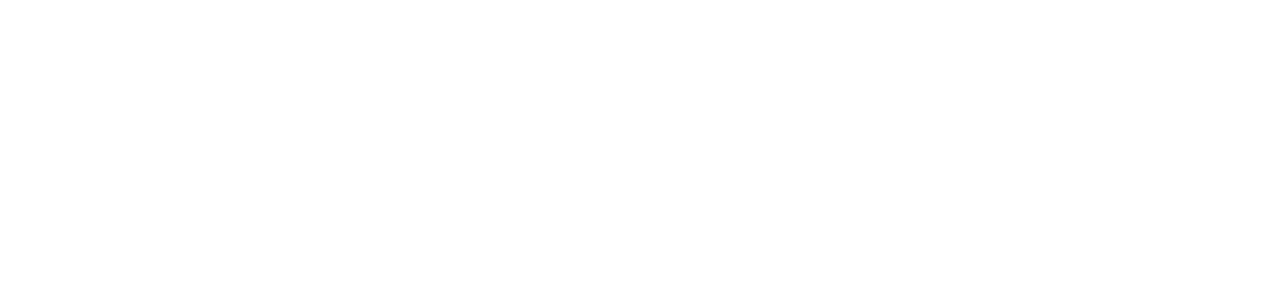
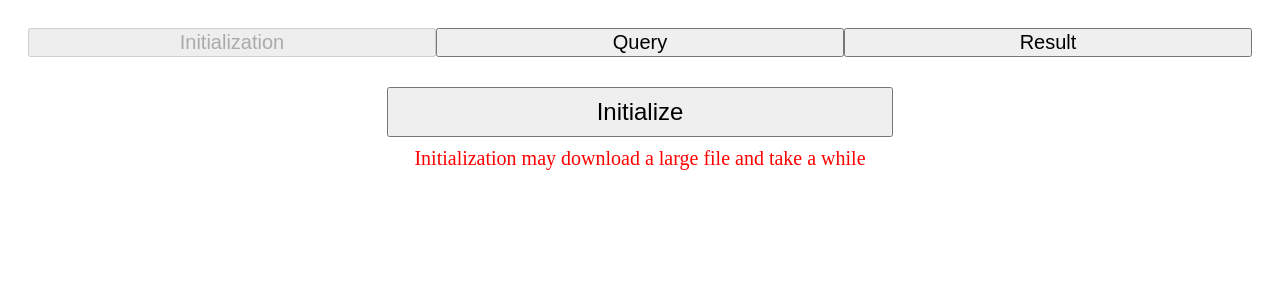
Before and after one commit to leesiuhin7/GGE-Oracle-Viewer, a React (Vite) app: page / in a window 1280 px wide. Shown: the top 300 px of the page. Built offline with nearby package versions, Linux system fonts and the light colour scheme.

Commit message:
feat: complete usage interface

```diff
--- a/index.html
+++ b/index.html
@@ -2,9 +2,8 @@
 <html lang="en">
   <head>
     <meta charset="UTF-8" />
-    <link rel="icon" type="image/svg+xml" href="/favicon.svg" />
     <meta name="viewport" content="width=device-width, initial-scale=1.0" />
-    <title>gge-oracle-viewer</title>
+    <title>GGE Oracle Viewer</title>
   </head>
   <body>
     <div id="root"></div>
--- a/src/App.tsx
+++ b/src/App.tsx
@@ -1,3 +1,111 @@
-export default function App() {
-  return <></>;
+import { Activity, useRef, useState } from "react";
+import Backend, {
+  Field,
+  type ExprTree,
+  type SortingCriterion,
+} from "./backend";
+import "./index.css";
+import InitPage, { type State } from "./init-page";
+import QueryPage from "./query-page";
+import RenderPage from "./render";
+
+function App() {
+  const backend = useRef<Backend>(null);
+
+  const [queryDisabled, setQueryDisabled] = useState(false);
+  const [refreshSignal, refresh] = useState<Record<string, never>>({});
+  const [initState, setInitState] = useState<State>("pending");
+  const [page, setPage] = useState(0);
+
+  const onInit = async () => {
+    backend.current = new Backend();
+    const state = await backend.current.getState();
+    setInitState(state ? "success" : "error");
+  };
+
+  const onMatch = async (expr: ExprTree | undefined) => {
+    if (expr) {
+      setQueryDisabled(true);
+      await backend.current?.matchAll(expr);
+      setQueryDisabled(false);
+      refresh({});
+    }
+  };
+
+  const onSort = async (criteria: SortingCriterion[]) => {
+    if (!backend.current) {
+      return;
+    }
+    setQueryDisabled(true);
+    const success = await backend.current.sort(criteria);
+    setQueryDisabled(false);
+    if (success) {
+      refresh({});
+    }
+  };
+
+  const readResult = async (skip: number, take: number, fields: Field[]) => {
+    return backend.current?.readResult(skip, take, fields);
+  };
+
+  return (
+    <div
+      style={{
+        display: "flex",
+        height: "stretch",
+      }}
+    >
+      <div
+        style={{
+          display: "flex",
+          flexDirection: "column",
+          flex: "1",
+          margin: 8,
+        }}
+      >
+        <div
+          style={{
+            display: "flex",
+            flexDirection: "column",
+            gap: 10,
+            flex: "1",
+            minHeight: 0,
+          }}
+        >
+          <div style={{ display: "flex", padding: 20 }}>
+            {["Initialization", "Query", "Result"].map((name, index) => (
+              <button
+                key={index}
+                onClick={() => setPage(index)}
+                disabled={page === index}
+                style={{ flex: "1", fontSize: 20 }}
+              >
+                {name}
+              </button>
+            ))}
+          </div>
+          <div style={{ minHeight: 0, flex: "1" }}>
+            <Activity mode={page === 0 ? "visible" : "hidden"}>
+              <InitPage onInit={onInit} state={initState} />
+            </Activity>
+            <Activity mode={page === 1 ? "visible" : "hidden"}>
+              <QueryPage
+                actionsDisabled={queryDisabled}
+                onMatch={onMatch}
+                onSort={onSort}
+              />
+            </Activity>
+            <Activity mode={page === 2 ? "visible" : "hidden"}>
+              <RenderPage
+                readResult={readResult}
+                refreshSignal={refreshSignal}
+              />
+            </Activity>
+          </div>
+        </div>
+      </div>
+    </div>
+  );
 }
+
+export default App;
--- /dev/null
+++ b/src/index.css
@@ -0,0 +1,9 @@
+html, body {
+    height: 100%;
+    margin: 0;
+}
+
+#root {
+    width: stretch;
+    height: stretch;
+}
```
